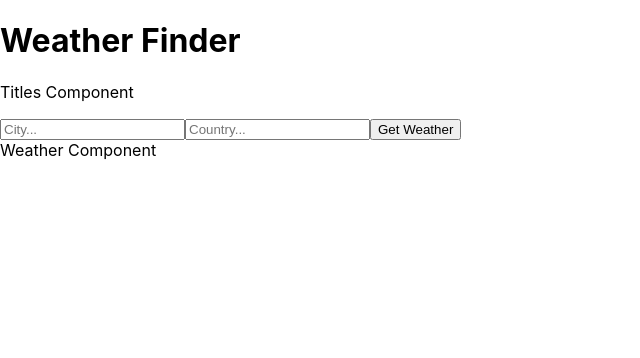
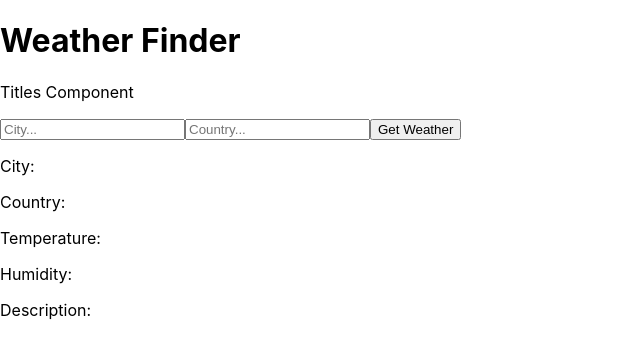
Before and after one commit to sanjaraja/WeatherApp, a React (Create React App) app: page / in a window 1280 px wide. Shown: the top 358 px of the page, without its empty margins (0-640 px from the left). Built offline with nearby package versions, Linux system fonts and the light colour scheme.

Commit message:
Added feature where weather information can be displayed to website when query is sumbitted

```diff
--- a/src/App.js
+++ b/src/App.js
@@ -13,7 +13,12 @@
     super(props);
     //This state will contain information pertinent towards the app
     this.state = {
-      temperature: "I can see the weather state"
+      temperature: "",
+      city: "",
+      country: "",
+      humidity: "",
+      description: "",
+      error: ""
     }
   }
 
@@ -27,7 +32,12 @@
     const data = await api_call.json();
     console.log(data);
     this.setState({
-      temperature: data.main.temp
+      temperature: data.main.temp,
+      city: data.name,
+      country: data.sys.country,
+      humidity: data.main.humidity,
+      description: data.weather[0].description,
+      error: ""
     });
   }
   //Rendering the main app information:
@@ -36,8 +46,14 @@
       <div>
         <Titles />
         <Form weather_call = {this.getWeather}/>
-        <Weather />
-        {this.state.weather}
+        <Weather
+          temperature = {this.state.temperature}
+          city = {this.state.city}
+          country = {this.state.country}
+          humidity = {this.state.humidity}
+          description = {this.state.description}
+          error = {this.state.error}
+        />
       </div>
     );
   }
--- a/src/components/Weather.js
+++ b/src/components/Weather.js
@@ -3,7 +3,13 @@
 class Weather extends React.Component{
     render(){
         return (
-            <div>Weather Component</div>
+            <div>
+                <p> City: {this.props.city}</p>
+                <p> Country: {this.props.country}</p>
+                <p> Temperature: {this.props.temperature} </p>
+                <p> Humidity: {this.props.humidity}</p>
+                <p> Description: {this.props.description}</p>
+            </div>
         );
     }
 }
```
